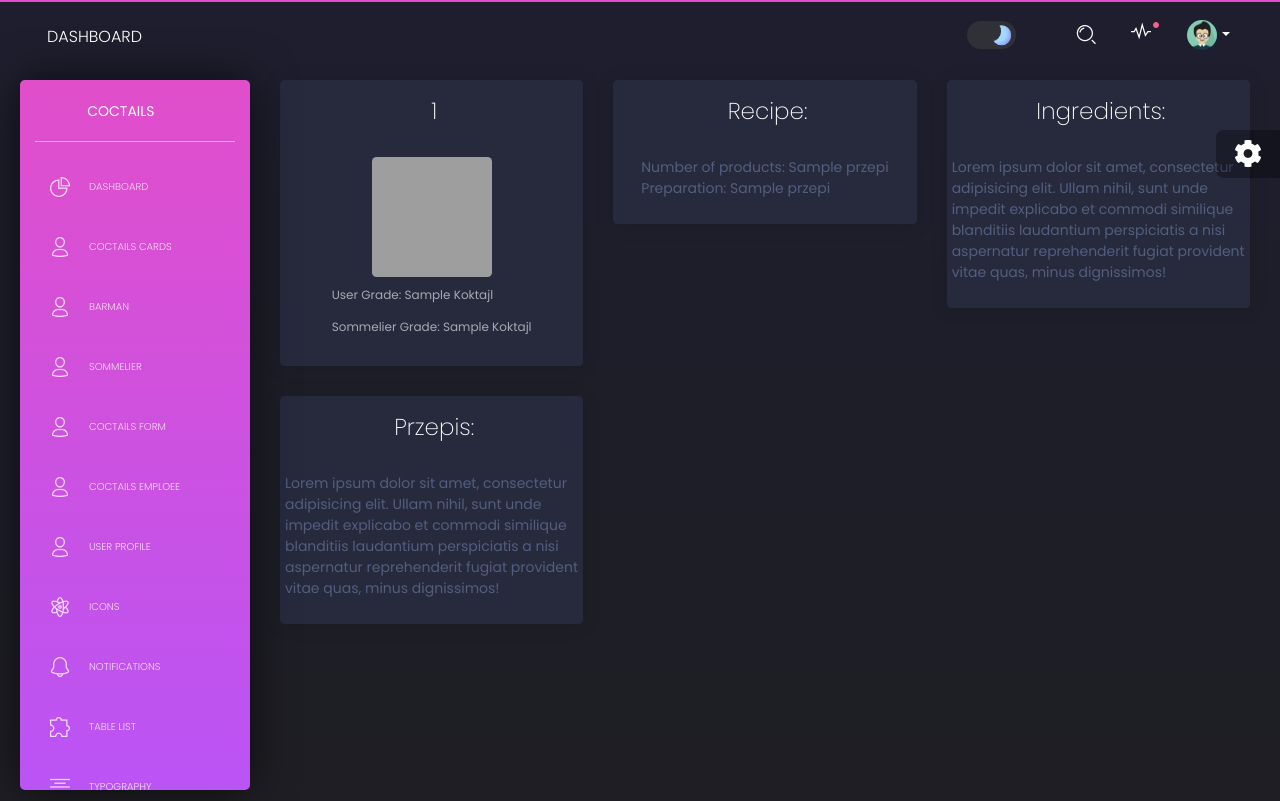
After one commit to TMichaelan/sbd-cocktail-project-put, a Flask app: page /index/1 in a window 1280 px wide. The commit adds this page. Run offline with Flask 2, Linux system fonts and the light colour scheme; tables that the repository leaves empty hold one stand-in row (values such as "Sample post"); a database or web service that is not in the repository returns one stand-in record (values such as "Sample title"); parts of the project's set-up code (start-up, migrations or seed data) failed here and were passed over; some libraries are stand-ins or nearby versions; grey boxes are pictures that could not be loaded.

Commit message:
feat: add coctail cards for every coctail

```diff
--- a/apps/home/routes.py
+++ b/apps/home/routes.py
@@ -40,6 +40,35 @@ def index():
     conn.close()
 
     return render_template('home/index.html', segment='index', coctails=coctails)
+
+
+@blueprint.route('/index/<coctail_name>')
+def product_page(coctail_name):
+
+    coctail_name =  " ".join(coctail_name.split('-'))
+
+    try:
+        conn = psycopg2.connect('postgresql://joramba:admin@localhost:5432/bazy_danych')
+        cur = conn.cursor()
+        querry_cotails = "select * FROM \"Koktajl\" WHERE nazwa=\'{}\'".format(coctail_name)
+        cur.execute(querry_cotails)
+        coctail = cur.fetchone()
+        cur.close()
+        conn.close()
+    except Exception as err:
+        print(f'error occurred: {err}')
+    try:
+        conn = psycopg2.connect('postgresql://joramba:admin@localhost:5432/bazy_danych')
+        cur = conn.cursor()
+        querry_cotails = "select * FROM \"przepis\" WHERE nazwa_przepisa=\'{}\'".format(coctail_name)
+        cur.execute(querry_cotails)
+        recipe = cur.fetchone()
+        cur.close()
+        conn.close()
+    except Exception as err:
+        print(f'error occurred: {err}')
+
+    return render_template('home/coctail.html', coctail=coctail, recipe=recipe)
 
 
 @blueprint.route('/sommelier.html',methods=('GET', 'POST'))
--- /dev/null
+++ b/apps/templates/home/coctail.html
@@ -0,0 +1,112 @@
+{% extends "layouts/base.html" %}
+
+{% block title %} Dashboard {% endblock %}
+
+<!-- Specific Page CSS goes HERE  -->
+{% block stylesheets %}{% endblock stylesheets %}
+
+{% block content %}
+
+    <style>
+
+        .card{
+            align-items: center;
+            justify-content: center ;
+        }
+
+        .coctail-image {
+            width: 15vh;
+            height: 15vh;
+            /* align-items: center; */
+            /* justify-content: center ;  */
+        }
+        .card-body{
+            display: flex;
+            /* justify-content: center ; */
+            /* align-items: flex-start; */
+            /* flex: 2 1 200px; */
+            flex-direction: column;
+            align-items: center;
+        }
+        .card-grades{
+            margin-top: 10px;
+        }
+
+    </style>
+
+    <div class="content">
+        <div class="row">
+                <div class="col-lg-4">
+                    <div class="card card-chart">
+                        <div class="card-header">
+                            <h3 class="card-title"><i class="text-primary"></i>{{coctail[0]}}</h3>
+                        </div>
+                        <div class="card-body">
+                                <img class="coctail-image"src="{{coctail[1]}}" alt="...">
+                            <div class="card-grades">
+                                <h5 class="card-category">User grade: {{coctail[2]}}</h5>
+                                <h5 class="card-category">Sommelier Grade: {{coctail[3]}}</h5>
+                            </div>
+                        </div>
+                    </div>
+                </div>
+                <div class="col-lg-4">
+                    <div class="card card-chart">
+                        <div class="card-header">
+                            <h3 class="card-title"><i class="text-primary"></i>Recipe:</h3>
+                        </div>
+                        <div class="card-body">
+                            Number of products: {{recipe[1]}} <br>
+                            Preparation: {{recipe[2]}} <br>
+                            <div class="card-grades">
+                                <!-- <h5 class="card-category">User grade: {{coctail[2]}}</h5>
+                                <h5 class="card-category">Sommelier Grade: {{coctail[3]}}</h5> -->
+                            </div>
+                        </div>
+                    </div>
+                </div>
+                <div class="col-lg-4">
+                    <div class="card card-chart">
+                        <div class="card-header">
+                            <h3 class="card-title"><i class="text-primary"></i>Ingredients:</h3>
+                        </div>
+                        <div class="card-body">
+                                Lorem ipsum dolor sit amet, consectetur adipisicing elit. Ullam nihil, sunt unde impedit explicabo et commodi similique blanditiis laudantium perspiciatis a nisi aspernatur reprehenderit fugiat provident vitae quas, minus dignissimos!
+                            <div class="card-grades">
+                                <!-- <h5 class="card-category">User grade: {{coctail[2]}}</h5>
+                                <h5 class="card-category">Sommelier Grade: {{coctail[3]}}</h5> -->
+                            </div>
+                        </div>
+                    </div>
+                </div>
+                <div class="col-lg-4">
+                    <div class="card card-chart">
+                        <div class="card-header">
+                            <h3 class="card-title"><i class="text-primary"></i>Przepis:</h3>
+                        </div>
+                        <div class="card-body">
+                                Lorem ipsum dolor sit amet, consectetur adipisicing elit. Ullam nihil, sunt unde impedit explicabo et commodi similique blanditiis laudantium perspiciatis a nisi aspernatur reprehenderit fugiat provident vitae quas, minus dignissimos!
+                            <div class="card-grades">
+                                <!-- <h5 class="card-category">User grade: {{coctail[2]}}</h5>
+                                <h5 class="card-category">Sommelier Grade: {{coctail[3]}}</h5> -->
+                            </div>
+                        </div>
+                    </div>
+                </div>
+            </div>
+    </div>
+
+{% endblock content %}
+
+<!-- Specific Page JS goes HERE  -->
+{% block javascripts %}
+
+<script>
+    $(document).ready(function () {
+        // Javascript method's body can be found in assets/js/demos.js
+        demo.initDashboardPageCharts();
+
+    });
+</script>
+
+{% endblock javascripts %}
--- a/apps/templates/home/index.html
+++ b/apps/templates/home/index.html
@@ -40,7 +40,9 @@
         <div class="row">
 
             {% for coctail in coctails %}
+
                 <div class="col-lg-4">
+                    <a href="/index/{{coctail[0]}}">
                     <div class="card card-chart">
                         <div class="card-header">
                             <h3 class="card-title"><i class="text-primary"></i>{{coctail[0]}}</h3>
@@ -53,8 +55,10 @@
                             </div>
                         </div>
                     </div>
+                </a>
                 </div>
-                {% endfor %}
+
+            {% endfor %}
 
             </div>
     </div>
```
